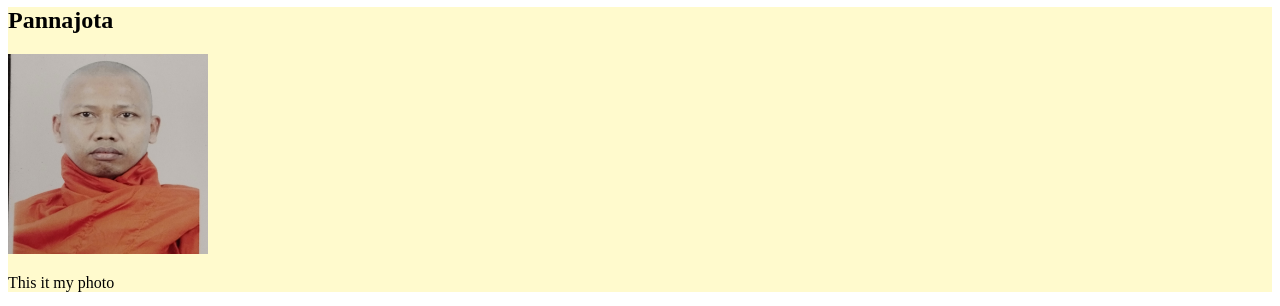
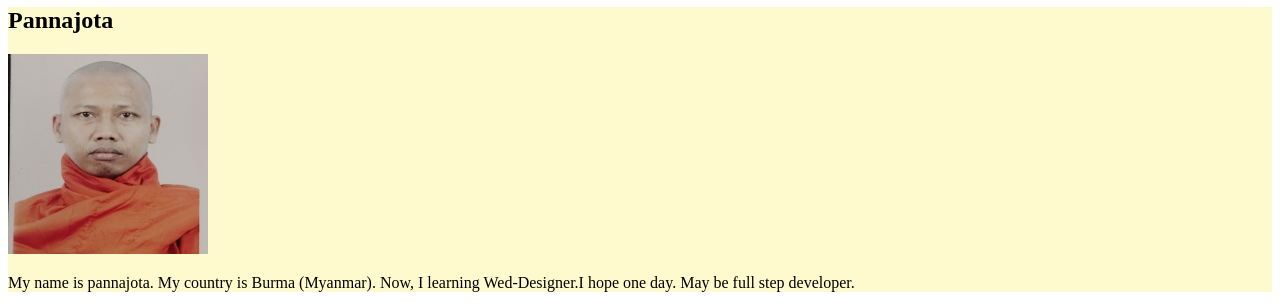
Before and after one commit to Kyi-Lay/01-HTML-1-, a plain HTML site: page 01-HTML (1)/solved/index.html in a window 1280 px wide. Shown: the part 73-379 px from the top of the page. Drawn offline with Linux system fonts and the light colour scheme.

Commit message:
bio commit

```diff
--- a/01-HTML (1)/solved/index.html
+++ b/01-HTML (1)/solved/index.html
@@ -24,7 +24,7 @@
       <section class="pa">
       <img src="assets/images/my.jpg" alt="">
     </section>
-      <p>This it my photo</p>
+      <p>My name is pannajota. My country is Burma (Myanmar). Now, I learning Wed-Designer.I hope one day. May be full step developer.</p>
     </section>
 
     <!--Class attribute with name "section"-->
```
